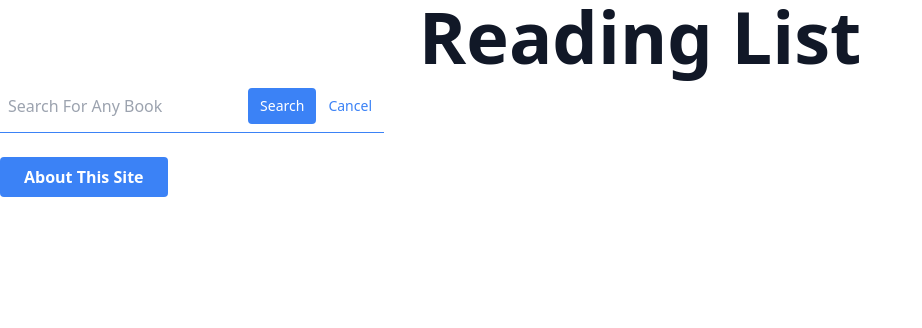
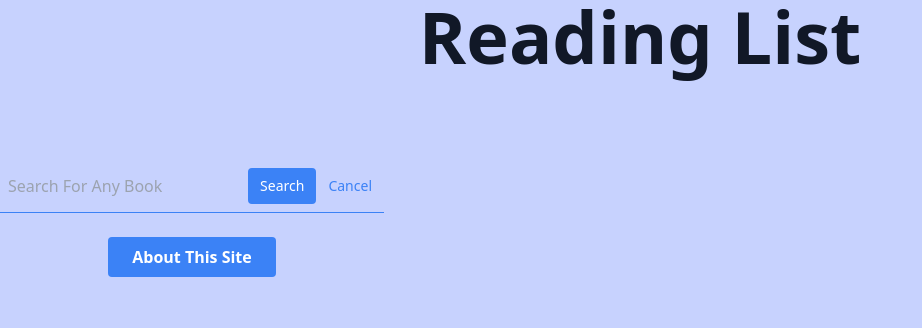
Before and after one commit to Matt11Moriarty/reading-list, a plain HTML site: page index.html in a window 1280 px wide. Shown: the whole page, without its empty margins (0-922 px from the left). Drawn offline with nearby package versions, Linux system fonts and the light colour scheme.

Commit message:
formatted index.html

```diff
--- a/index.html
+++ b/index.html
@@ -12,15 +12,15 @@
     />
     <title>Document</title>
 </head>
-<body>
-    <header>
+<body class="bg-indigo-200 text-center">
+    <header class="mb-20">
         <div class="content-center">
             <h1 class="text-7xl font-bold text-gray-900 text-center">Reading List</h1>
         </div>
     </header>
 <!-- feature-styling -->
-
-<form class="w-full max-w-sm" >
+<div class="grid grid-rows-15 grid-flow-col grid-flow-row grid-cols-15 gap-x-5">
+<form class="w-full max-w-sm " >
     <div class="flex items-center border-b border-blue-500 py-2">
       <input class="appearance-none bg-transparent border-none w-full text-gray-700 mr-3 py-1 px-2 leading-tight focus:outline-none" type="text" placeholder="Search For Any Book" aria-label="Search" id="searchBar">
       <button class="flex-shrink-0 bg-blue-500 hover:bg-blue-700 border-blue-500 hover:border-blue-700 text-sm border-4 text-white py-1 px-2 rounded" type="button" id="searchButton">
@@ -30,13 +30,18 @@
         Cancel
       </button>
     </div>
+    <div class="content-center row-start-3">
+        <button class="mt-4 bg-blue-500 hover:bg-blue-700 text-white font-bold py-2 px-4 rounded focus:outline-none focus:shadow-outline" id="open-modal">About This Site</button>
+    </div>
+
+    <div class="mt-5 row-start-5" id="gifEl"></div>
 
   </form>
-    <div class="content-center">
-        <button class="mt-4 bg-blue-500 hover:bg-blue-700 text-white font-bold py-2 px-4 rounded focus:outline-none focus:shadow-outline" id="open-modal">About This Site</button>
-    </div>
-    <div id="gifEl"></div>
-    <div id="searchResults"></div>
+
+    <div class="flex flex-wrap col-start-4 col-span-12 row-span-full" id="searchResults"></div>
+
+</div>
+
     <div class="fixed inset-0 flex items-center justify-center z-50 hidden" id="modal">
         <div class="modal-overlay absolute w-full h-full bg-gray-900 opacity-50"></div>
 
@@ -45,6 +50,7 @@
                 <!-- Modal content goes here -->
                 <p>This site will display a reading list using the parameters you enter. A list will be generated featuring a list of ten books, additional information will be presented for each entry. </p>
                 <button class="mt-4 bg-blue-500 hover:bg-blue-700 text-white font-bold py-2 px-4 rounded focus:outline-none focus:shadow-outline" id="close-modal">Close</button>
+
                 <script>
                     // modal logic
                     const openModalButton = document.getElementById('open-modal');
```
